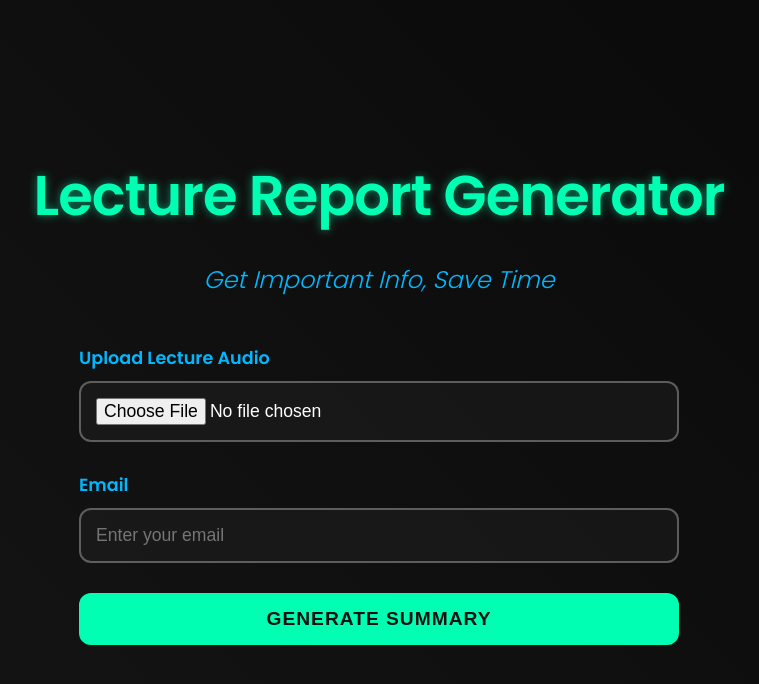
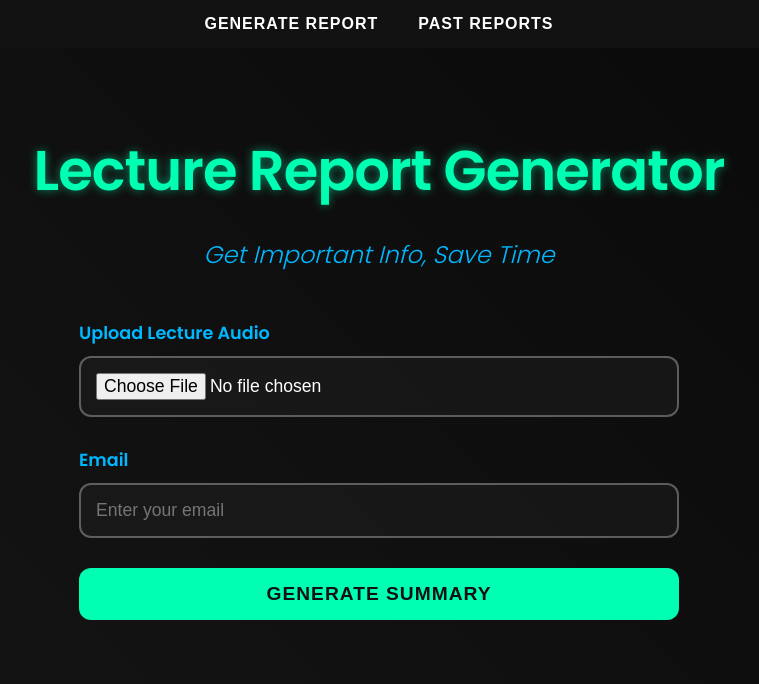
Before and after one commit to shuaibahmed01/Podcast-Summarizer, a React (Create React App) app in the folder podcast-summary-app/: page / in a window 1280 px wide. Shown: the top 684 px of the page, without its empty margins (261-1020 px from the left). Built offline with nearby package versions, Linux system fonts and the light colour scheme.

Commit message:
added second page

```diff
--- a/podcast-summary-app/src/App.css
+++ b/podcast-summary-app/src/App.css
@@ -30,9 +30,8 @@ body {
 .App {
   min-height: 100vh;
   display: flex;
-  justify-content: center;
-  align-items: center;
-  padding: 40px 20px;
+  flex-direction: column; /* Change to column layout */
+  padding: 0; /* Remove padding */
   box-sizing: border-box;
   position: relative;
   overflow: hidden;
@@ -67,13 +66,16 @@ body {
   max-width: 800px;
   position: relative;
   z-index: 1;
-  padding: 40px;
+  padding: 20px;
+  margin: 0 auto; /* Center the content */
+  flex-grow: 1; /* Allow content to grow and fill available space */
 }
 
 h1 {
   color: var(--primary-color);
   text-shadow: 0 0 10px rgba(var(--primary-color-rgb), 0.5);
   text-align: center;
+  margin-top: 20px; /* Add some top margin */
   margin-bottom: 20px;
   font-size: 3.5rem;
   font-weight: 600;
@@ -237,3 +239,54 @@ button:active {
   line-height: 1;
   font-size: 0.8rem;
 }
+
+.navbar {
+  background-color: var(--bg-color);
+  padding: 10px 0;
+  position: sticky; /* Change to sticky */
+  top: 0;
+  left: 0;
+  right: 0;
+  z-index: 1000;
+}
+
+.navbar ul {
+  list-style-type: none;
+  padding: 0;
+  margin: 0;
+  display: flex;
+  justify-content: center;
+}
+
+.navbar li {
+  margin: 0 10px;
+}
+
+.navbar button {
+  background: none;
+  border: none;
+  color: var(--text-color);
+  cursor: pointer;
+  font-size: 1rem;
+  padding: 5px 10px;
+  transition: color 0.3s ease;
+}
+
+.navbar button:hover {
+  color: var(--primary-color);
+}
+
+/* Adjust content padding */
+.content {
+  padding-top: 60px; /* Adjust this value based on your navbar height */
+}
+
+/* Style for the Past Reports header */
+.past-reports-header {
+  font-size: 3.5rem; /* Restore original size */
+  color: var(--primary-color);
+  text-shadow: 0 0 10px rgba(var(--primary-color-rgb), 0.5); /* Add glow effect */
+  text-align: center;
+  margin-top: 20px;
+  margin-bottom: 30px;
+}
--- a/podcast-summary-app/src/App.js
+++ b/podcast-summary-app/src/App.js
@@ -9,6 +9,7 @@ function App() {
   const [isLoading, setIsLoading] = useState(false);
   const [progress, setProgress] = useState(0);
   const [visualizations, setVisualizations] = useState([]);
+  const [currentPage, setCurrentPage] = useState('home');
 
   const handleFileChange = (event) => {
     setAudioFile(event.target.files[0]);
@@ -67,10 +68,11 @@ function App() {
     }
   };
 
+  const renderContent = () => {
+    switch(currentPage) {
+      case 'home':
         return (
-    <div className="App">
-      <div className="dynamic-background"></div>
-      <div className="content">
+          <>
             <h1>Lecture Report Generator</h1>
             <p className="slogan">Get Important Info, Save Time</p>
             <form onSubmit={handleSubmit}>
@@ -111,6 +113,35 @@ function App() {
                 visualizations={visualizations}
               />
             )}
+          </>
+        );
+      case 'past-reports':
+        return (
+          <>
+            <h1 className="past-reports-header">Past Reports</h1>
+            {/* Add your past reports content here */}
+          </>
+        );
+      default:
+        return <h1>Page Not Found</h1>;
+    }
+  };
+
+  return (
+    <div className="App">
+      <div className="dynamic-background"></div>
+      <nav className="navbar">
+        <ul>
+          <li>
+            <button onClick={() => setCurrentPage('home')}>Generate Report</button>
+          </li>
+          <li>
+            <button onClick={() => setCurrentPage('past-reports')}>Past Reports</button>
+          </li>
+        </ul>
+      </nav>
+      <div className="content">
+        {renderContent()}
       </div>
     </div>
   );
```
Lines whose indentation alone changed are shown as unchanged.
